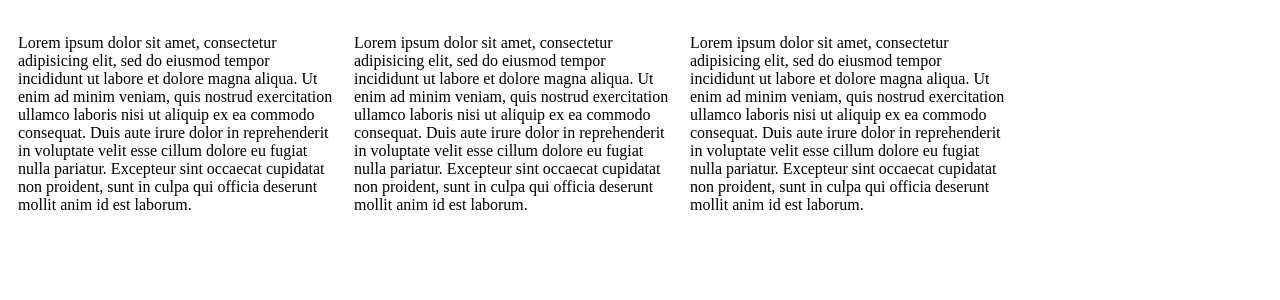
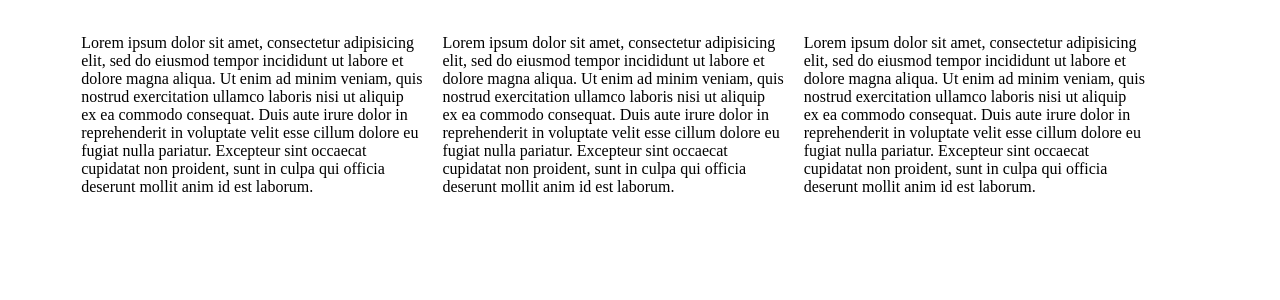
Before and after one commit to zRosenthal/mi349fs15, a PHP site: page /week8/index.html in a window 1280 px wide. Shown: the top 300 px of the page. Run offline with PHP 8.4, Linux system fonts and the light colour scheme.

Commit message:
lab update

```diff
--- a/week8/index.html
+++ b/week8/index.html
@@ -6,6 +6,7 @@
     <title>media query</title>
 </head>
 <body>
+<div class="container">
 <div class="col">
     <p>
         Lorem ipsum dolor sit amet, consectetur adipisicing elit, sed do eiusmod tempor incididunt ut labore et dolore magna aliqua. Ut enim ad minim veniam, quis nostrud exercitation ullamco laboris nisi ut aliquip ex ea commodo consequat. Duis aute irure dolor in reprehenderit in voluptate velit esse cillum dolore eu fugiat nulla pariatur. Excepteur sint occaecat cupidatat non proident, sunt in culpa qui officia deserunt mollit anim id est laborum.
@@ -21,5 +22,6 @@
         Lorem ipsum dolor sit amet, consectetur adipisicing elit, sed do eiusmod tempor incididunt ut labore et dolore magna aliqua. Ut enim ad minim veniam, quis nostrud exercitation ullamco laboris nisi ut aliquip ex ea commodo consequat. Duis aute irure dolor in reprehenderit in voluptate velit esse cillum dolore eu fugiat nulla pariatur. Excepteur sint occaecat cupidatat non proident, sunt in culpa qui officia deserunt mollit anim id est laborum.
     </p>
 </div>
+</div>
 </body>
 </html>
--- a/week8/style.css
+++ b/week8/style.css
@@ -5,6 +5,10 @@
     padding: 10px;
 }
 
+.container {
+    width: 90%;
+    margin: 0 auto;
+}
 @media (min-width: 400px) {
 
     .col {
@@ -15,12 +19,12 @@
 @media (min-width: 800px) {
 
     .col {
-        width: 33%;
+        width: 40%;
     }
 }
 @media (min-width: 1200px) {
 
     .col {
-        width: 25%;
+        width: 30%;
     }
 }
```
